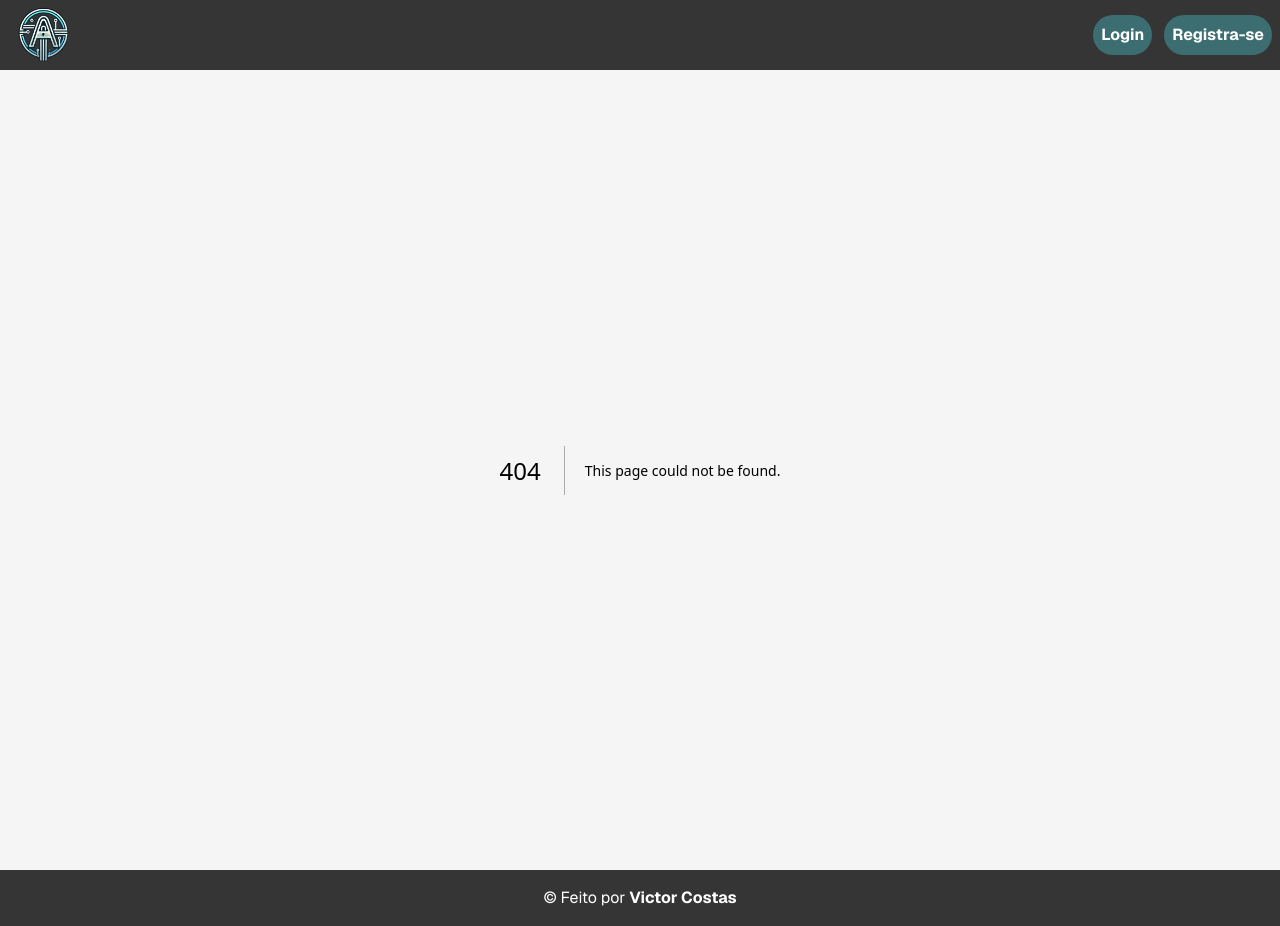
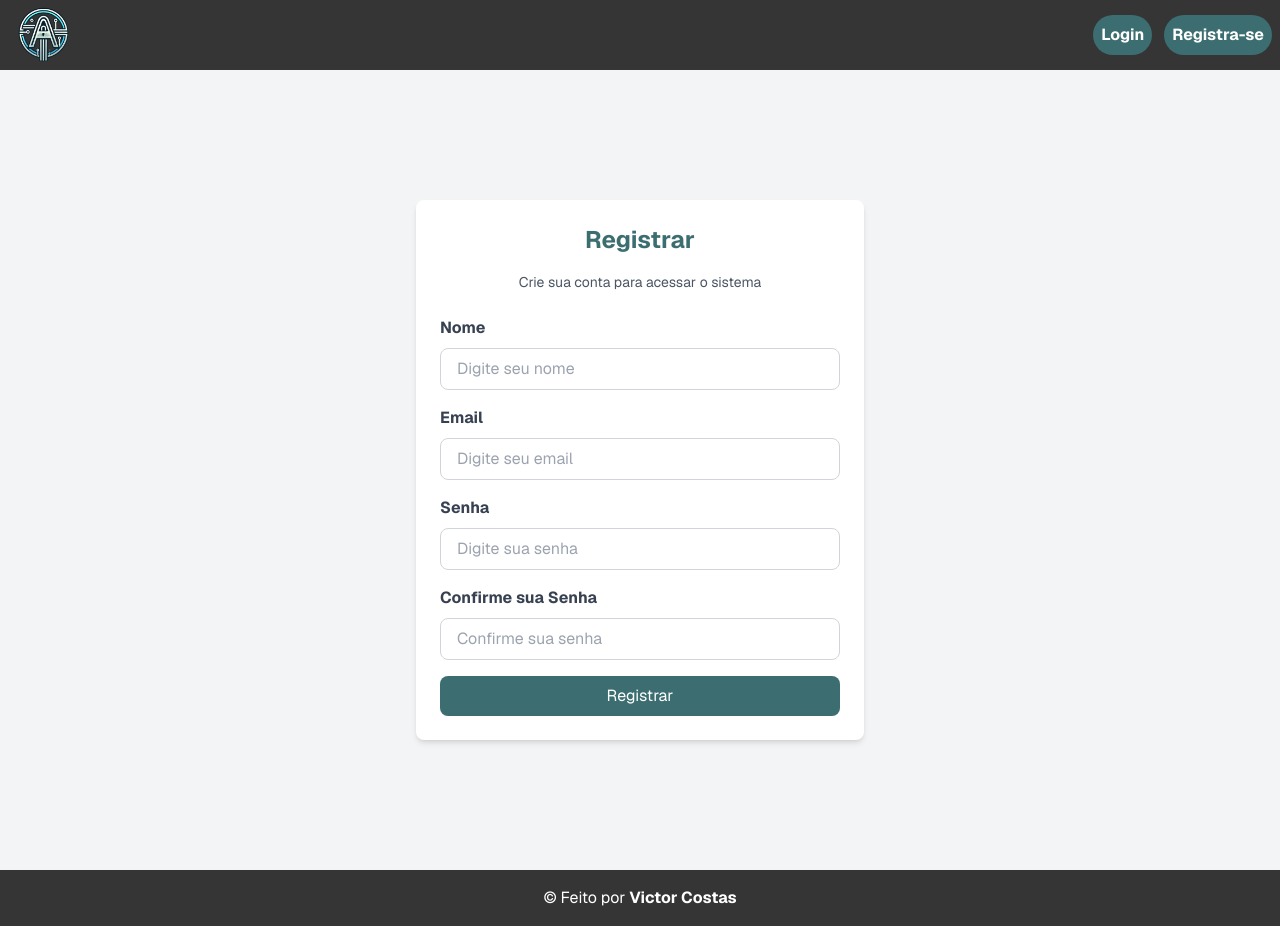
Before and after one commit to VictorHSCosta/Projeto-sea-Front, a Next.js app: page /registro in a window 1280 px wide. Before the commit this address had no page. Built offline with nearby package versions, Linux system fonts and the light colour scheme.

Commit message:
Feito toda a parte da tela de registro

```diff
--- /dev/null
+++ b/src/app/registro/page.tsx
@@ -0,0 +1,88 @@
+function Registro() {
+  return (
+    <div className="flex min-h-screen items-center justify-center bg-gray-100">
+      <div className="w-full max-w-md rounded-lg bg-white p-6 shadow-md">
+        <h2 className="text-secondary mb-4 text-center text-2xl font-bold">
+          Registrar
+        </h2>
+        <p className="mb-6 text-center text-sm text-gray-600">
+          Crie sua conta para acessar o sistema
+        </p>
+        <form action="/api/register" method="POST">
+          <div className="mb-4">
+            <label
+              htmlFor="nome"
+              className="mb-2 block font-bold text-gray-700"
+            >
+              Nome
+            </label>
+            <input
+              type="text"
+              id="nome"
+              name="nome"
+              placeholder="Digite seu nome"
+              className="w-full rounded-lg border border-gray-300 px-4 py-2 focus:outline-none focus:ring focus:ring-blue-300"
+              required
+            />
+          </div>
+          <div className="mb-4">
+            <label
+              htmlFor="email"
+              className="mb-2 block font-bold text-gray-700"
+            >
+              Email
+            </label>
+            <input
+              type="email"
+              id="email"
+              name="email"
+              placeholder="Digite seu email"
+              className="w-full rounded-lg border border-gray-300 px-4 py-2 focus:outline-none focus:ring focus:ring-blue-300"
+              required
+            />
+          </div>
+          <div className="mb-4">
+            <label
+              htmlFor="senha"
+              className="mb-2 block font-bold text-gray-700"
+            >
+              Senha
+            </label>
+            <input
+              type="password"
+              id="senha"
+              name="senha"
+              placeholder="Digite sua senha"
+              className="w-full rounded-lg border border-gray-300 px-4 py-2 focus:outline-none focus:ring focus:ring-blue-300"
+              required
+            />
+          </div>
+          <div className="mb-4">
+            <label
+              htmlFor="confirmSenha"
+              className="mb-2 block font-bold text-gray-700"
+            >
+              Confirme sua Senha
+            </label>
+            <input
+              type="password"
+              id="confirmSenha"
+              name="confirmSenha"
+              placeholder="Confirme sua senha"
+              className="w-full rounded-lg border border-gray-300 px-4 py-2 focus:outline-none focus:ring focus:ring-blue-300"
+              required
+            />
+          </div>
+          <button
+            type="submit"
+            className="bg-secondary x-4 w-full rounded-lg py-2 text-white transition hover:bg-green-700"
+          >
+            Registrar
+          </button>
+        </form>
+      </div>
+    </div>
+  );
+}
+
+export default Registro;
```
Also changed, not shown: src/app/_components/NavaBar.tsx (+2 -2 lines).
